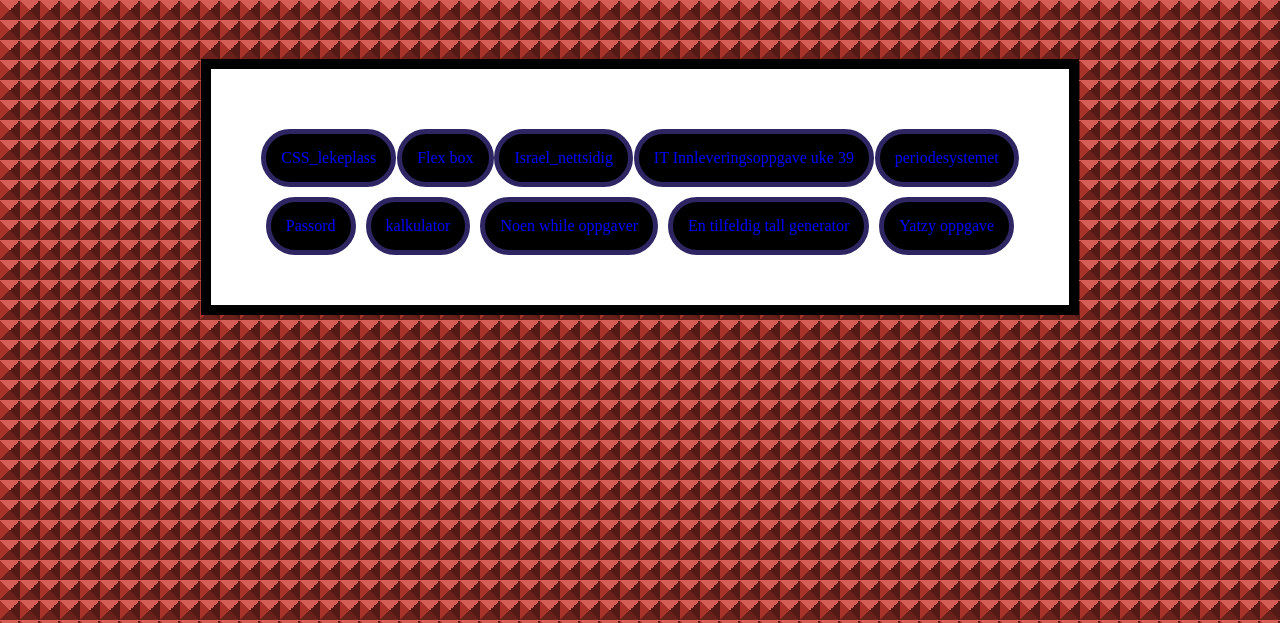
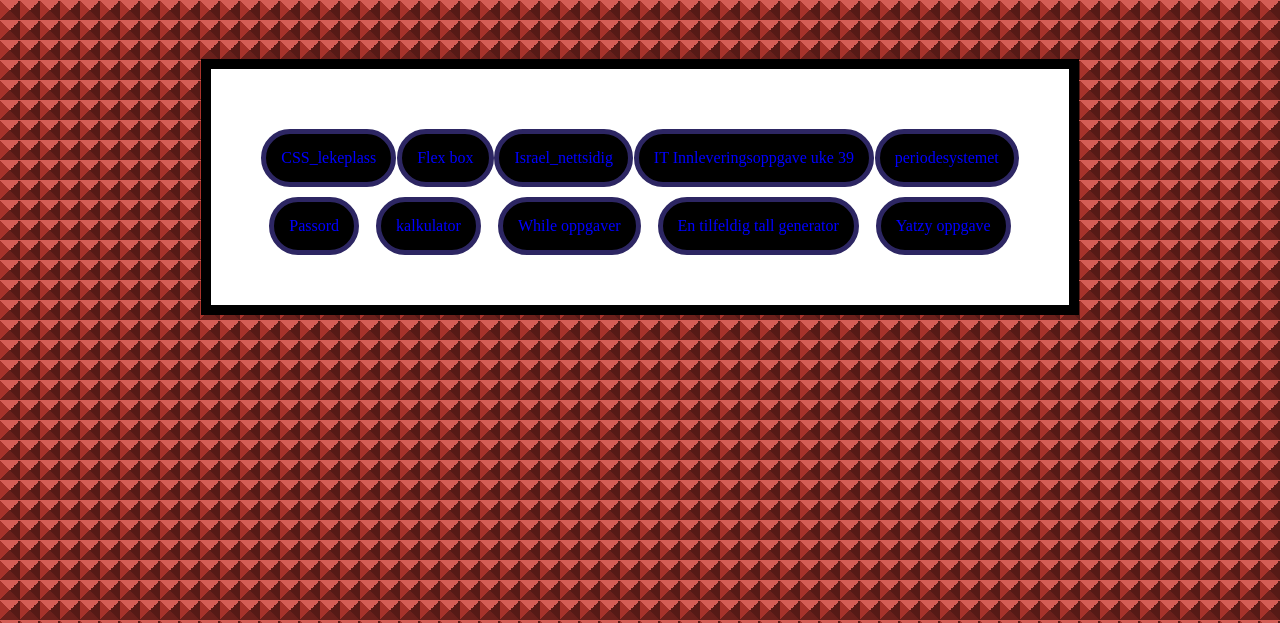
Before and after one commit to Deuchbag/Skole_ting, a plain HTML site: page index.html in a window 1280 px wide. Shown: the part 240-863 px from the top of the page. Drawn offline with Linux system fonts and the light colour scheme.

Commit message:
Update index.html

```diff
--- a/index.html
+++ b/index.html
@@ -29,7 +29,7 @@
         <a href="./innleveringer/periodesystemet.html"> periodesystemet</a>
         <a href="./IT_innlevering/passordNy.html"> Passord</a>
         <a href="./innleveringer/kalkulator.html"> kalkulator</a>
-        <a href="./IT_innlevering/while_løkker.html">Noen while oppgaver</a>
+        <a href="./IT_innlevering/while_løkker.html">While oppgaver</a>
         <a href="./IT_innlevering/tillfeldigTall.html">En tilfeldig tall generator</a>
         <a href="./innleveringer/yatzy.html">Yatzy oppgave</a>
     </div>
```
